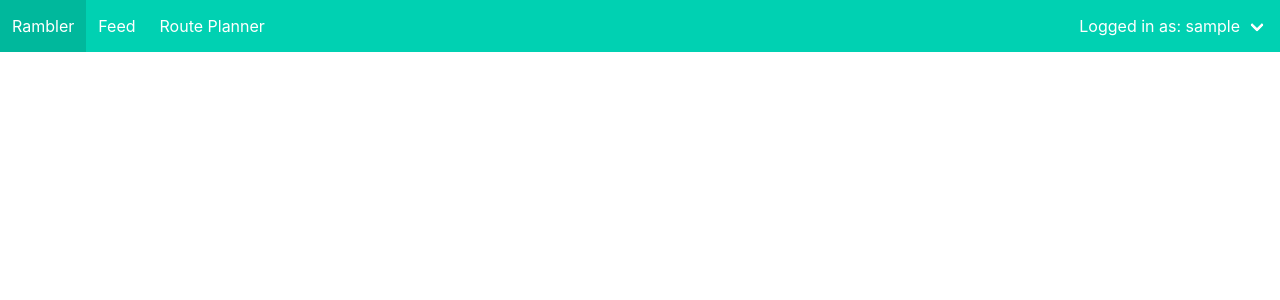
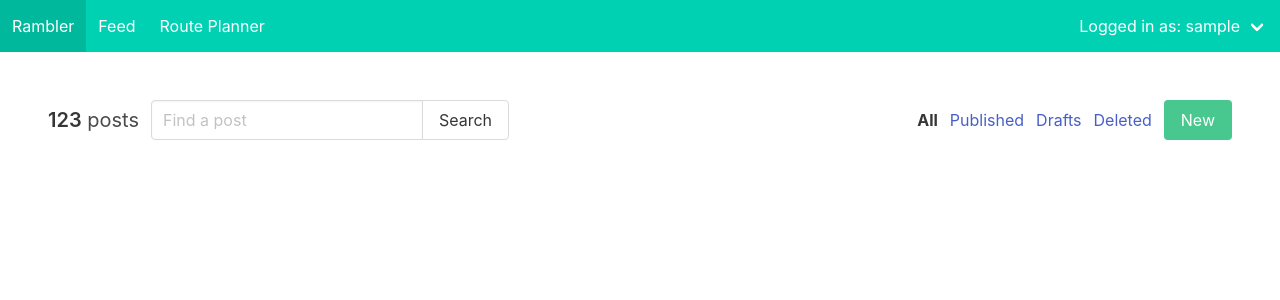
Before and after one commit to cdigby/Rambler, a Django app: page /feed/ in a window 1280 px wide. Shown: the top 300 px of the page. Run offline with Django 3.2, Linux system fonts and the light colour scheme; the visitor is signed in with stand-in values (Sample User, id 1); data that the repository does not hold is empty; some libraries are stand-ins or nearby versions.

Commit message:
Template search bar

```diff
--- a/Feed/templates/Feed/Feed.html
+++ b/Feed/templates/Feed/Feed.html
@@ -17,6 +17,40 @@
 {% block content %}
     <div class="section">
         {% csrf_token %}
+
+        {# Search bar #}
+        <nav class="level">
+            <div class="level-left">
+                <div class="level-item">
+                <p class="subtitle is-5">
+                    <strong>123</strong> posts
+                </p>
+                </div>
+                <div class="level-item">
+                <div class="field has-addons">
+                    <p class="control">
+                    <input class="input" type="text" placeholder="Find a post">
+                    </p>
+                    <p class="control">
+                    <button class="button">
+                        Search
+                    </button>
+                    </p>
+                </div>
+                </div>
+            </div>
+
+            <div class="level-right">
+                <p class="level-item"><strong>All</strong></p>
+                <p class="level-item"><a>Published</a></p>
+                <p class="level-item"><a>Drafts</a></p>
+                <p class="level-item"><a>Deleted</a></p>
+                <p class="level-item"><a class="button is-success">New</a></p>
+            </div>
+        </nav>
+
+
+        {# Display cards #}
         {% for route in routes %}
             {% include 'Feed/route_card.html' with route=route %}
         {% endfor %}
```
